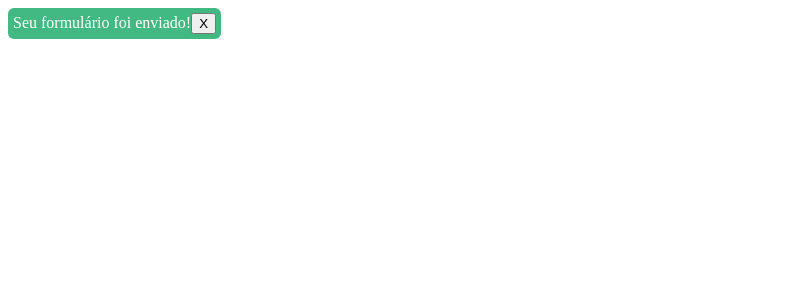
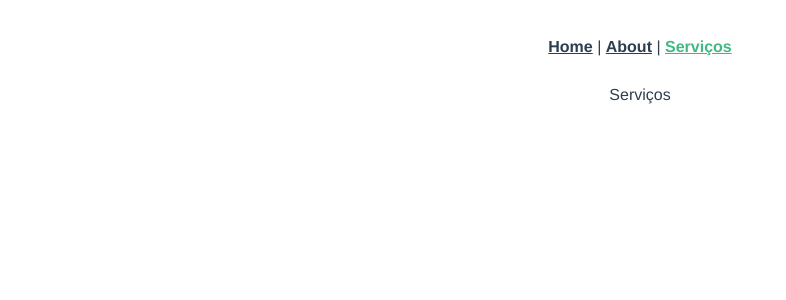
Before and after one commit to augustoprogramador/app-vuejs, a Vue app: page /#/teste in a window 1280 px wide. Shown: the top 300 px of the page, without its empty margins (0-786 px from the left). Built offline with nearby package versions, Linux system fonts and the light colour scheme.

Commit message:
inclusão do VueRouter, Criação de rotas

```diff
--- a/package.json
+++ b/package.json
@@ -9,13 +9,15 @@
   },
   "dependencies": {
     "core-js": "^3.8.3",
-    "vue": "^3.2.13"
+    "vue": "^3.2.13",
+    "vue-router": "^4.0.3"
   },
   "devDependencies": {
     "@babel/core": "^7.12.16",
     "@babel/eslint-parser": "^7.12.16",
     "@vue/cli-plugin-babel": "~5.0.0",
     "@vue/cli-plugin-eslint": "~5.0.0",
+    "@vue/cli-plugin-router": "~5.0.0",
     "@vue/cli-service": "~5.0.0",
     "eslint": "^7.32.0",
     "eslint-plugin-vue": "^8.0.3"
--- a/src/App.vue
+++ b/src/App.vue
@@ -1,51 +1,41 @@
 <template>
-  <div>
-    <BaseAlert
-      :variant="changeVariant"
-      @close="closeAlert"
-      v-if="showAlert"
-    >
-      {{ text }}
-    </BaseAlert>
-  </div>
-
+  <nav>
+    <router-link to="/">Home</router-link> |
+    <router-link to="/about">About</router-link> |
+    <router-link :to="rotaDinamica">Serviços</router-link>
+  </nav>
+  <router-view/>
 </template>
 
 <script>
-import BaseAlert from '@/components/BaseAlert.vue';
-
-export default {
-  name: 'App',
-  components: {
-    BaseAlert
-  },
-  data() {
-    return {
-      name: 'Augusto',
-      showHeader: true,
-      changeVariant: 'success',
-      text: 'Seu formulário foi enviado!',
-      showAlert: true,
+  export default {
+    data() {
+      return {
+        rotaDinamica: {name: 'servicos'}
+      }
     }
-  },
-  methods: {
-    closeAlert() {this.showAlert = false;}
-  },
-
-  // HOOKS
-  beforeCreate() {},
-  created() {},
-  beforeMount() {},
-  mounted() {},
-  beforeUpdate() {},
-  updated() {},
-
-
-  watch: {
-  },
-  computed: {
-  },
-}
+  }
 </script>
 
-<style></style>
+<style>
+#app {
+  font-family: Avenir, Helvetica, Arial, sans-serif;
+  -webkit-font-smoothing: antialiased;
+  -moz-osx-font-smoothing: grayscale;
+  text-align: center;
+  color: #2c3e50;
+}
+
+nav {
+  padding: 30px;
+}
+
+nav a {
+  font-weight: bold;
+  color: #2c3e50;
+}
+
+nav a.router-link-exact-active {
+  color: #42b983;
+}
+</style>
--- a/src/main.js
+++ b/src/main.js
@@ -1,5 +1,6 @@
 // import '@/assets/css/styles.css'
 import { createApp } from 'vue'
 import App from './App.vue'
+import router from './router'
 
-window.app = createApp(App).mount('#app')
+window.app = createApp(App).use(router).mount('#app')
--- /dev/null
+++ b/src/router/index.js
@@ -0,0 +1,30 @@
+import { createRouter, createWebHashHistory } from 'vue-router'
+import HomeView from '../views/HomeView.vue'
+
+const routes = [
+  {
+    path: '/',
+    name: 'home',
+    component: HomeView
+  },
+  {
+    path: '/about',
+    name: 'about',
+    // route level code-splitting
+    // this generates a separate chunk (about.[hash].js) for this route
+    // which is lazy-loaded when the route is visited.
+    component: () => import(/* webpackChunkName: "about" */ '../views/AboutView.vue')
+  },
+  {
+    path: '/teste',
+    name: 'servicos',
+    component: () => import('../views/ServicesView.vue')
+  },
+]
+
+const router = createRouter({
+  history: createWebHashHistory(),
+  routes
+})
+
+export default router
--- /dev/null
+++ b/src/views/AboutView.vue
@@ -0,0 +1,5 @@
+<template>
+  <div class="about">
+    <h1>This is an about page</h1>
+  </div>
+</template>
--- /dev/null
+++ b/src/views/HomeView.vue
@@ -0,0 +1,18 @@
+<template>
+  <div class="home">
+    <img alt="Vue logo" src="../assets/logo.png">
+    <HelloWorld msg="Welcome to Your Vue.js App"/>
+  </div>
+</template>
+
+<script>
+// @ is an alias to /src
+import HelloWorld from '@/components/HelloWorld.vue'
+
+export default {
+  name: 'HomeView',
+  components: {
+    HelloWorld
+  }
+}
+</script>
--- /dev/null
+++ b/src/views/ServicesView.vue
@@ -0,0 +1,3 @@
+<template>
+    <div>Serviços</div>
+</template>
```
